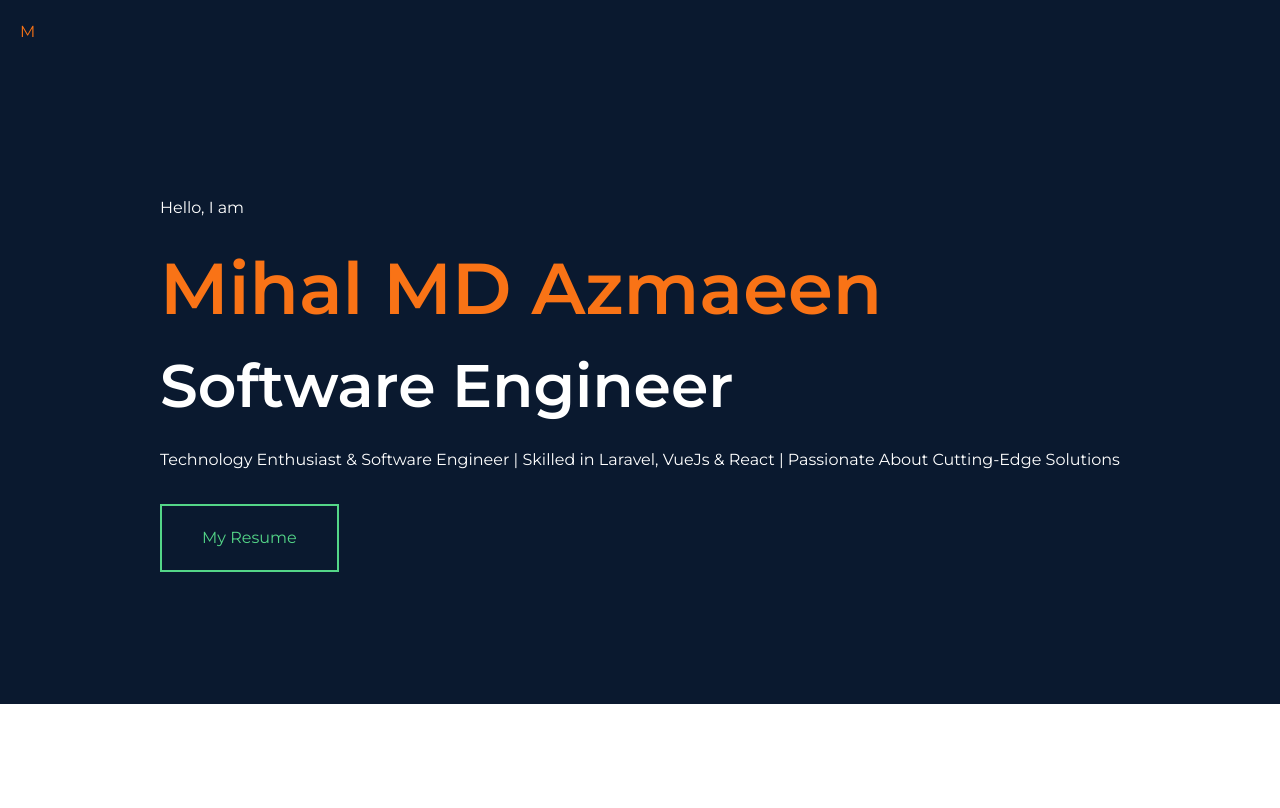
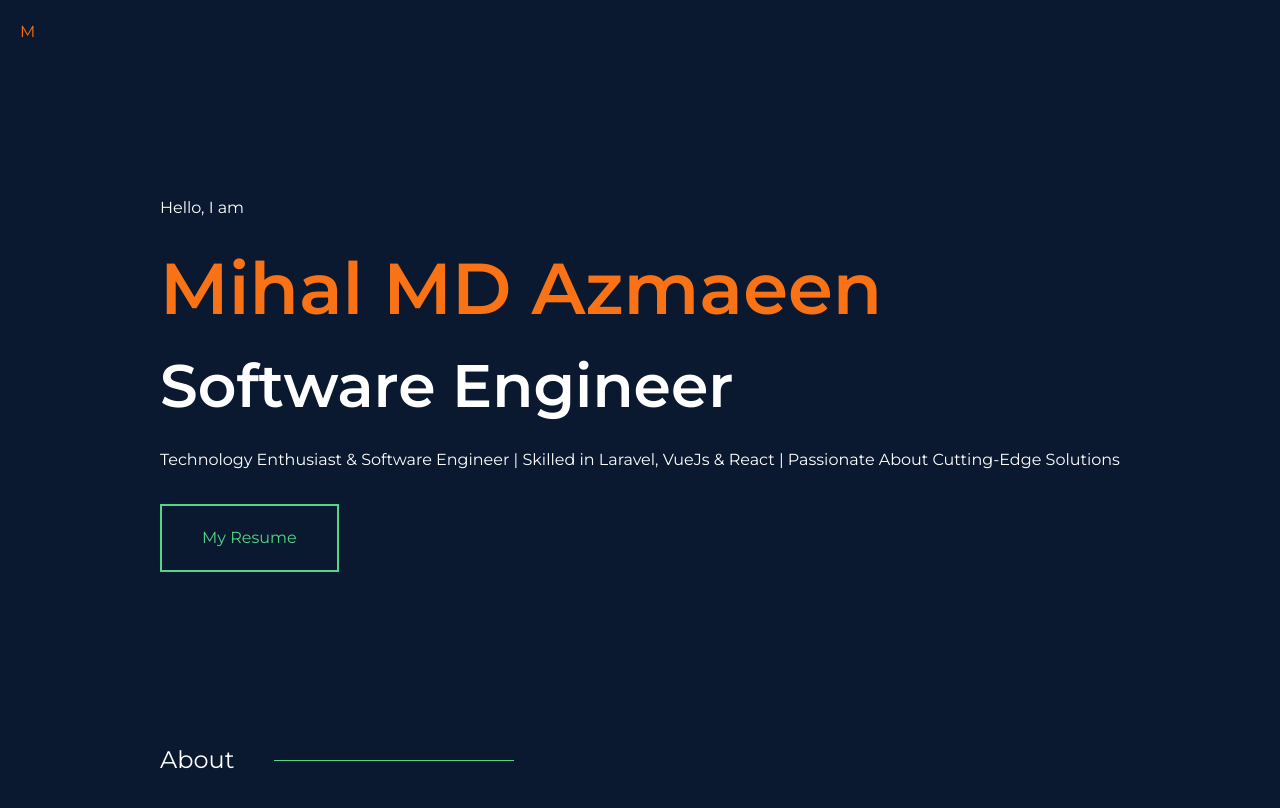
Before and after one commit to mihalazmaeen/MERN-Portfolio, a React (Create React App) app in the folder client/: page / in a window 1280 px wide. Shown: the top 808 px of the page. Built offline with nearby package versions, Linux system fonts and the light colour scheme.

Commit message:
section title created

```diff
--- /dev/null
+++ b/client/src/components/SectionTitle.js
@@ -0,0 +1,12 @@
+import React from 'react'
+
+function SectionTitle({title}) {
+  return (
+    <div className='flex gap-10 items-center py-10'>
+        <h1 className='text-2xl text-white'>{title}</h1>
+        <div className='w-60 h-[1px] bg-tertiary'></div>
+    </div>
+  )
+}
+
+export default SectionTitle
--- /dev/null
+++ b/client/src/pages/Home/About.js
@@ -0,0 +1,12 @@
+import React from "react";
+import SectionTitle from "../../components/SectionTitle";
+
+function About() {
+  return (
+    <div>
+      <SectionTitle title="About" />
+    </div>
+  );
+}
+
+export default About;
--- a/client/src/pages/Home/index.js
+++ b/client/src/pages/Home/index.js
@@ -1,6 +1,7 @@
 import React from "react";
 import Header from "../../components/Header";
 import Intro from "./intro";
+import About from "./About";
 
 function Home() {
   return (
@@ -8,6 +9,7 @@
       <Header />
       <div className="bg-primary px-40">
         <Intro />
+        <About/>
       </div>
     </div>
   );
```
